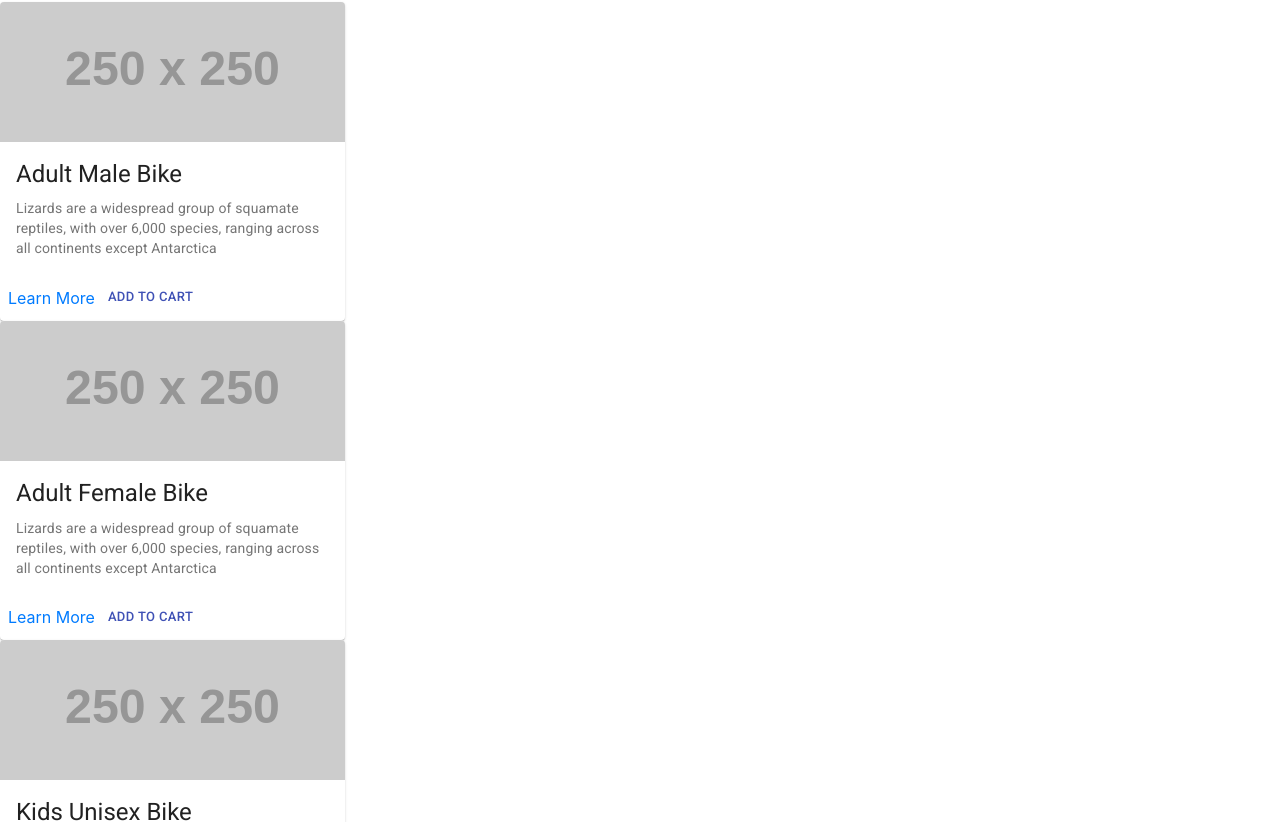
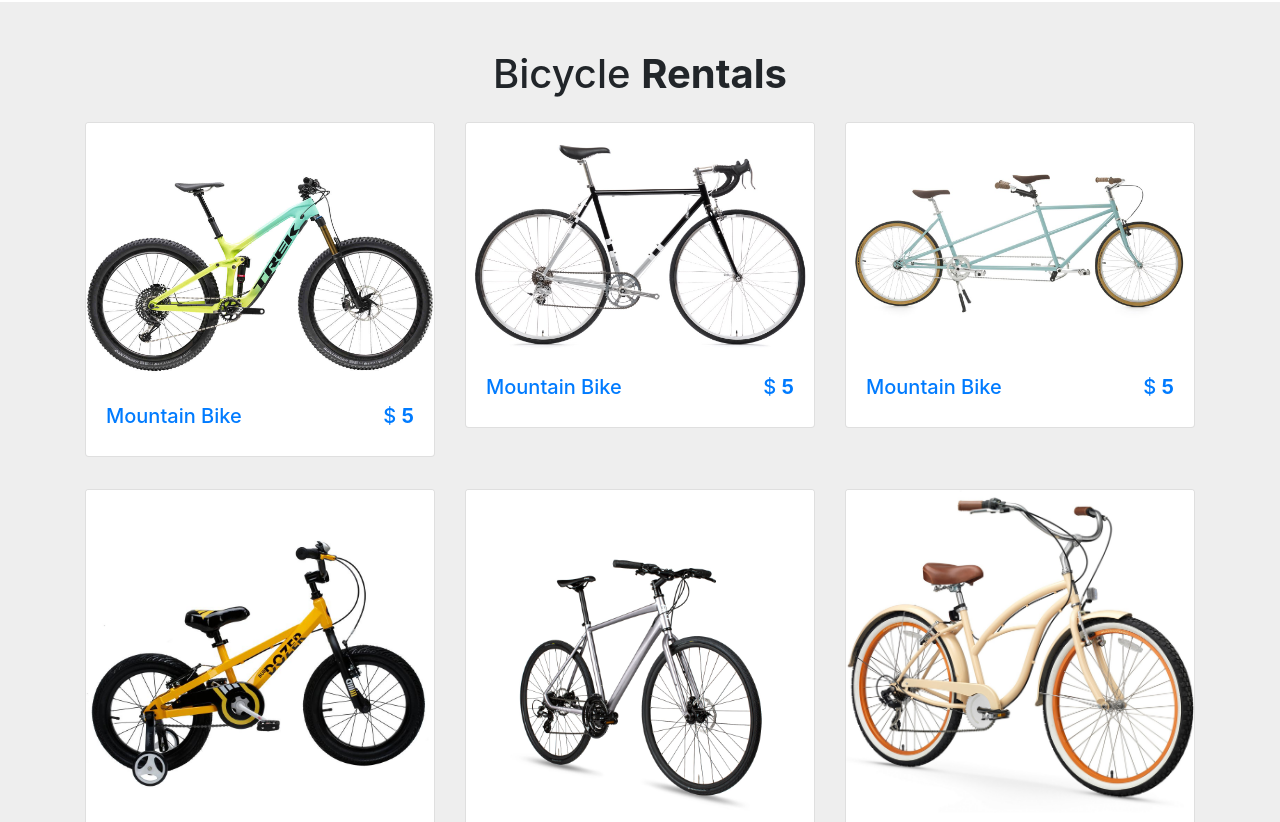
Before and after one commit to wvazquez/bicycle-checkout, a React (Create React App) app in the folder react-project/: page / in a window 1280 px wide. Shown: the part 818-1640 px from the top of the page. Built offline with nearby package versions, Linux system fonts and the light colour scheme; a web font is replaced by a local one.

Commit message:
Creates the product store.

```diff
--- a/react-project/src/components/Jumbotron/index.js
+++ b/react-project/src/components/Jumbotron/index.js
@@ -2,10 +2,10 @@ import React from "react";
 import './style.css';
 
 const Jumbotron = ()=>(
-    <div class="jumbotron jumbotron-fluid jumbotron-bicycle">
-      <div class="container">
-        <h1 class="text-capitalize">Reserve. Pick-up.<strong class="banner-title ">Explore!</strong></h1>
-        <a href="#store" class="btn banner-link text-uppercase my-2">View rentals</a>
+    <div className="jumbotron jumbotron-fluid jumbotron-bicycle">
+      <div className="container">
+        <h1 className="text-capitalize">Reserve. Pick-up.<strong class="jumbotron-title ">Explore!</strong></h1>
+        <a href="#store" className="btn jumbotron-link text-uppercase my-2">View rentals</a>
       </div>
     </div>
 );
--- a/react-project/src/components/Jumbotron/style.css
+++ b/react-project/src/components/Jumbotron/style.css
@@ -16,23 +16,19 @@
     justify-content: center;
     align-items: center;
     color: var(--mainWhite);
-  }
+}
 
-  .banner {
-    color: var(--mainWhite);
-    margin-top: -4rem;
-  }
-  .banner-title {
+.jumbotron-title {
     color: var(--mainPink);
     font-size: 4rem;
-  }
-  .banner-link {
+}
+.jumbotron-link {
     font-size: 1.5rem;
     color: var(--mainWhite);
     border: 0.2rem solid var(--mainWhite);
-  }
-  .banner-link:hover {
+}
+.jumbotron-link:hover {
     background: var(--mainBlack);
     color: var(--mainPink);
     border: 0.2rem solid var(--mainBlack);
-  }
+}
--- a/react-project/src/components/ProductCard/index.js
+++ b/react-project/src/components/ProductCard/index.js
@@ -15,31 +15,22 @@ import './style.css';
 export default function ProductCard(props) {
 
   return (
-    <Card className='product-card'>
-      <CardActionArea>
-        <CardMedia
-          className='product-card-image'
-          image={props.image}
-          title={props.name}
-        />
-        <CardContent>
-          <Typography gutterBottom variant="h5" component="h2">
-           {props.name}
-          </Typography>
-          <Typography variant="body2" color="textSecondary" component="p">
-            Lizards are a widespread group of squamate reptiles, with over 6,000 species, ranging
-            across all continents except Antarctica
-          </Typography>
-        </CardContent>
-      </CardActionArea>
-      <CardActions>
-        <Link size="small" color="primary" to={`/bicycles/${props.id}`}>
-          Learn More
+    <Link to='/bicycles/1' className="col-10 col-sm-6 col-lg-4 mx-auto my-3 store-item sweets" data-item="sweets">
+          <div className="card">
+            <div className="img-container">
+              <img src={props.image} className="card-img-top store-img" alt=""/>
+              <span className="store-item-icon">
+                <i className="fas fa-shopping-cart"></i>
+              </span>
+            </div>
+            <div className="card-body">
+              <div className="card-text d-flex justify-content-between text-capitalize">
+                <h5 id="store-item-name">mountain bike</h5>
+                <h5 className="store-item-value">$ <strong id="store-item-price" className="font-weight-bold">5</strong></h5>
+
+              </div>
+            </div>
+          </div>
         </Link>
-        <Button size="small" color="primary">
-          Add to cart
-        </Button>
-      </CardActions>
-    </Card>
   );
 }
--- /dev/null
+++ b/react-project/src/components/ProductStore/index.js
@@ -0,0 +1,28 @@
+import React from 'react';
+
+import ProductCard from '../ProductCard';
+import './style.css';
+
+const ProductStore = () => (
+
+  <div id="store" className="store py-5">
+    <div className="container">
+      <div className="row">
+        <div className="col-10 mx-auto col-sm-6 text-center">
+          <h1 className="text-capitalize">Bicycle <strong className="banner-title ">Rentals</strong></h1>
+        </div>
+      </div>
+
+      <div className="store-items row" id="store-items">
+          <ProductCard image="/bicycles/mountainbike.jpg" />
+          <ProductCard image="/bicycles/roadbike.jpg" />
+          <ProductCard image="/bicycles/tandembike.jpg" />
+          <ProductCard image="/bicycles/kidsbike.jpg" />
+          <ProductCard image="/bicycles/hybridbike.jpg" />
+          <ProductCard image="/bicycles/beachcruiserbike.jpeg" />
+        </div>
+    </div>
+  </div>
+);
+
+export default ProductStore;
--- /dev/null
+++ b/react-project/src/components/ProductStore/style.css
@@ -0,0 +1,41 @@
+:root {
+    --mainPink: #ef7998;
+    --mainYellow: rgb(249, 228, 148);
+    --mainWhite: #fff;
+    --mainBlack: #000;
+    --yellowTrans: rgba(249, 228, 148, 0.5);
+    --mainGrey: rgb(238, 238, 238);
+  }
+.store {
+    background: var(--mainGrey);
+  }
+  .img-container {
+    position: relative;
+    overflow: hidden;
+    cursor: pointer;
+  }
+  .store-img {
+    transition: all 1s ease-in-out;
+  }
+  .img-container:hover .store-img {
+    transform: scale(1.2);
+  }
+  .store-item-icon {
+    position: absolute;
+    bottom: 0;
+    right: 0;
+    padding: 0.75rem;
+    background: var(--mainYellow);
+    border-top-left-radius: 1rem;
+    transition: all 1s ease-in-out;
+    transform: translate(100%, 100%);
+  }
+  .img-container:hover .store-item-icon {
+    transform: translate(0, 0);
+  }
+  .store-item-icon:hover {
+    color: var(--mainWhite);
+  }
+  .store-item-value {
+    color: --mainYellow;
+  }
--- a/react-project/src/pages/Bicycles.js
+++ b/react-project/src/pages/Bicycles.js
@@ -2,10 +2,12 @@ import React from "react";
 import ProductCard from "../components/ProductCard";
 import Jumbotron from '../components/Jumbotron';
 import {products} from '../data/bikerentals.json';
+import ProductStore from '../components/ProductStore';
 const Bicycles = ()=> (
     <>
         <Jumbotron/>
-        {
+        <ProductStore/>
+        {/* {
             products.map(product => {
                 let {id,name,image,product_type} = product;
                 let price = formatMoney(product.price);
@@ -15,7 +17,7 @@ const Bicycles = ()=> (
                     );
                 }
             })
-        }
+        } */}
 
 
 </>
```
